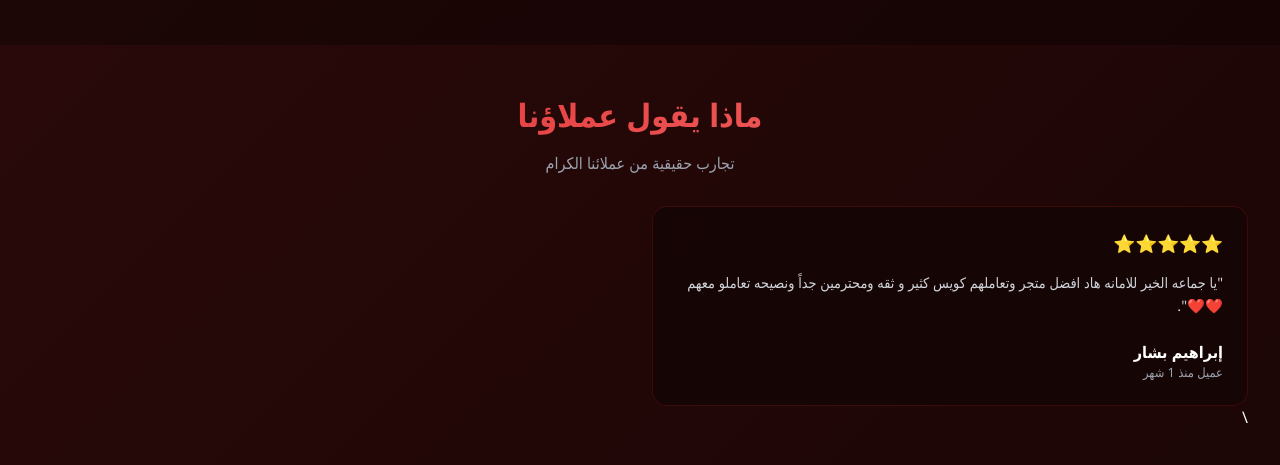
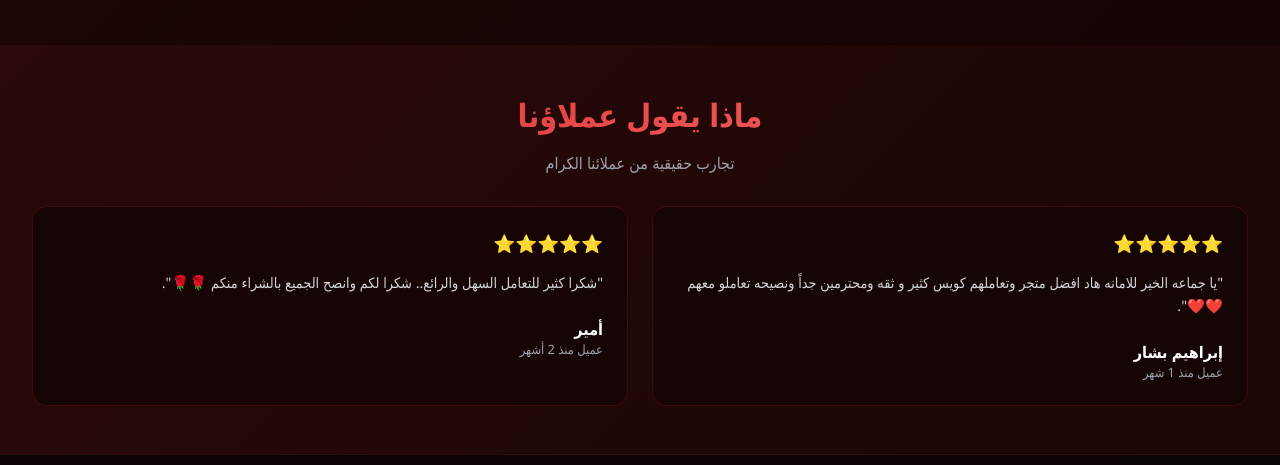
Before and after one commit to Hamoda-Store/Website, a plain HTML site: page index.html in a window 1280 px wide. Shown: the part 2982-3447 px from the top of the page. Drawn offline with nearby package versions, Linux system fonts and the light colour scheme.

Commit message:
Add files via upload

```diff
--- a/index.html
+++ b/index.html
@@ -1417,6 +1417,8 @@ input::placeholder, textarea::placeholder {
         <h2 class="section-title">ماذا يقول عملاؤنا</h2>
         <p class="section-subtitle">تجارب حقيقية من عملائنا الكرام</p>
         <div class="testimonials-grid">
+
+            <!-- الكرت الأول -->
             <div class="testimonial-card">
                 <div class="stars">⭐⭐⭐⭐⭐</div>
                 <p>"يا جماعه الخير للامانه هاد افضل متجر وتعاملهم كويس كثير و ثقه ومحترمين جداً ونصيحه تعاملو معهم❤️❤️".</p>
@@ -1425,10 +1427,21 @@ input::placeholder, textarea::placeholder {
                     <div class="customer-title">عميل منذ 1 شهر</div>
                 </div>
             </div>
-                </div>\
+
+            <!-- الكرت الثاني -->
+            <div class="testimonial-card">
+                <div class="stars">⭐⭐⭐⭐⭐</div>
+                <p>"شكرا كثير للتعامل السهل والرائع.. شكرا لكم وانصح الجميع بالشراء منكم 🌹🌹".</p>
+                <div class="customer-info">
+                    <div class="customer-name">أمير</div>
+                    <div class="customer-title">عميل منذ 2 أشهر</div>
+                </div>
+            </div>
+
         </div>
     </div>
 </section>
+
 
     <!-- نموذج تسجيل الدخول -->
     <div id="loginModal" class="modal">
```
Lines whose indentation alone changed are shown as unchanged.
